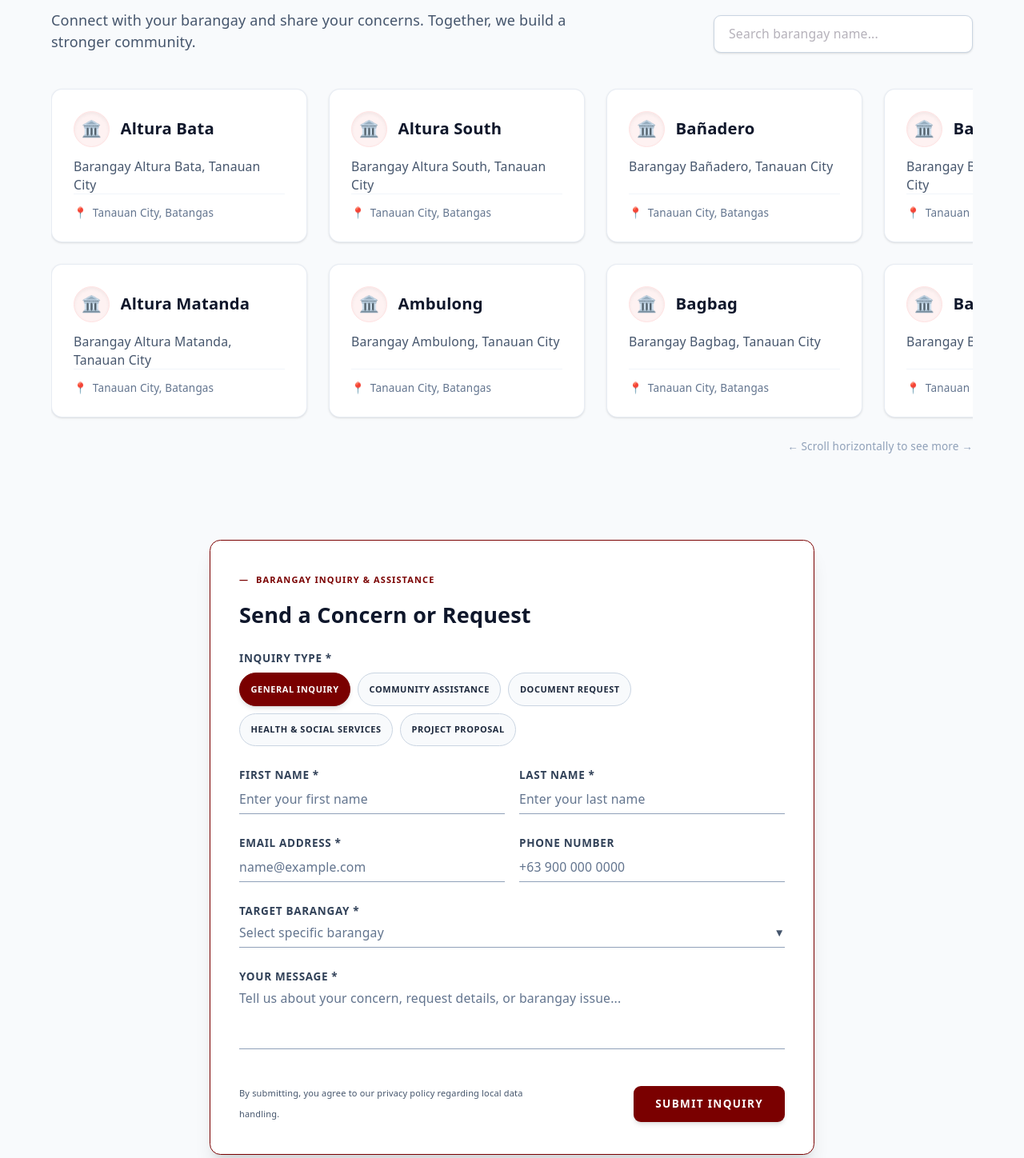
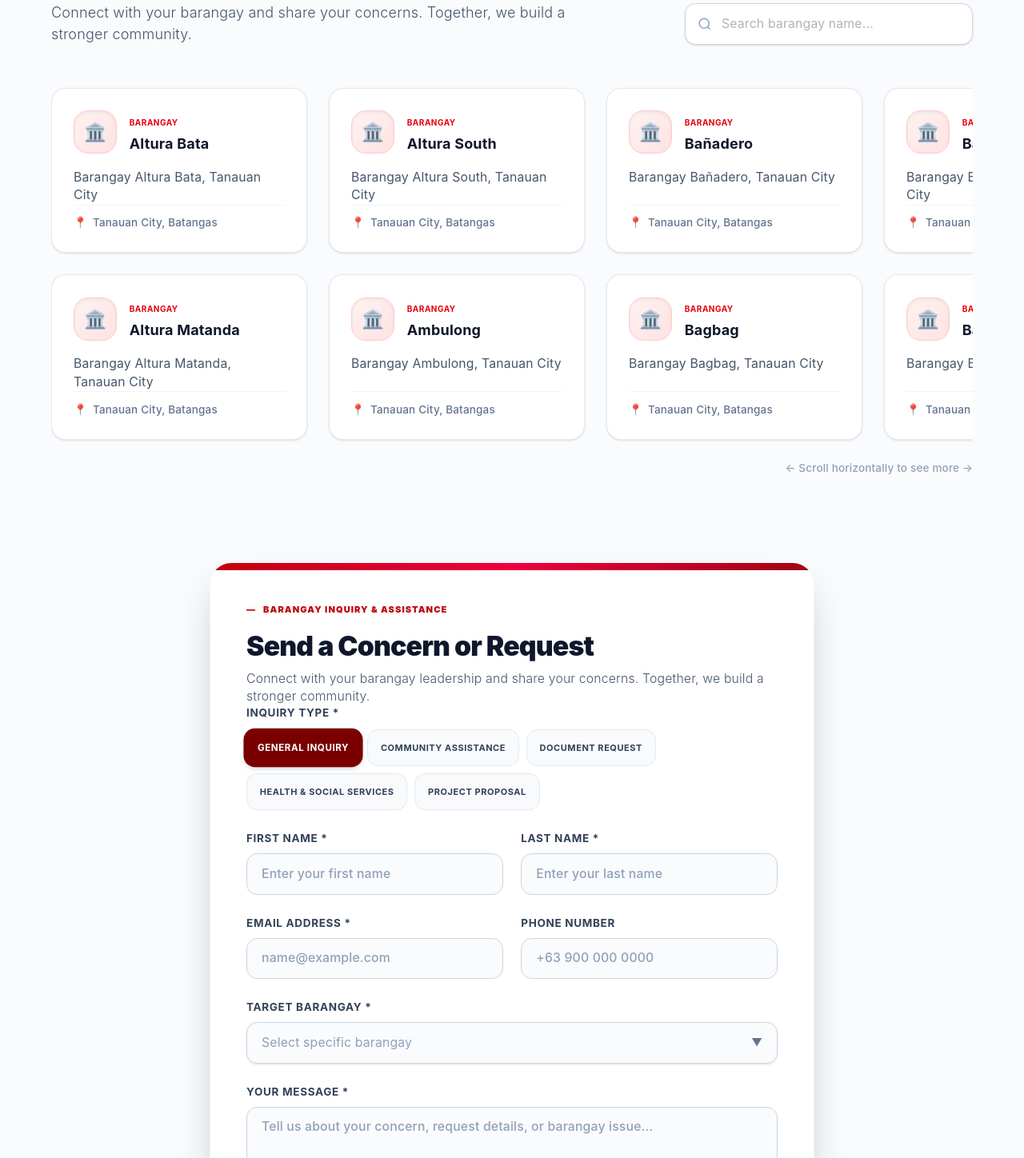
Before and after one commit to RicRicRicRicRicRic/tanauancity_redeisgn_OJT, a React (Vite) app in the folder tanauan/: page /barangays in a window 1280 px wide. Shown: the part 782-2230 px from the top of the page at 80% size. Built offline with nearby package versions, Linux system fonts and the light colour scheme.

Commit message:
UI adjustments at Barangay page

```diff
--- a/tanauan/src/components/the_city__tab/barangay.tsx
+++ b/tanauan/src/components/the_city__tab/barangay.tsx
@@ -27,7 +27,7 @@ export default function StatusHeader() {
     return () => document.removeEventListener('mousedown', handleClickOutside);
   }, []);
 
-  // Complete chronological array of all 48 barangays with logo properties added
+  // Complete chronological array of all 48 barangays with logo properties added[cite: 3]
   const barangays = [
     { name: "Altura Bata", address: "Barangay Altura Bata, Tanauan City", logo: "🏛️" },
     { name: "Altura Matanda", address: "Barangay Altura Matanda, Tanauan City", logo: "🏛️" },
@@ -61,10 +61,10 @@ export default function StatusHeader() {
     { name: "Poblacion Barangay 1", address: "Poblacion Barangay 1, Tanauan City", logo: "🏛️" },
     { name: "Poblacion Barangay 2", address: "Poblacion Barangay 2, Tanauan City", logo: "🏛️" },
     { name: "Poblacion Barangay 3", address: "Poblacion Barangay 3, Tanauan City", logo: "🏛️" },
-    { name: "Poblacion Barangay 4", address: "Poblacion Barangay 4, Tanauan City", logo: "🏛️" },
-    { name: "Poblacion Barangay 5", address: "Poblacion Barangay 5, Tanauan City", logo: "🏛️" },
-    { name: "Poblacion Barangay 6", address: "Poblacion Barangay 6, Tanauan City", logo: "🏛️" },
-    { name: "Poblacion Barangay 7", address: "Poblacion Barangay 7, Tanauan City", logo: "🏛️" },
+    { name: "Poblacion Barangay 4", address: "Barangay Poblacion Barangay 4, Tanauan City", logo: "🏛️" },
+    { name: "Poblacion Barangay 5", address: "Barangay Poblacion Barangay 5, Tanauan City", logo: "🏛️" },
+    { name: "Poblacion Barangay 6", address: "Barangay Poblacion Barangay 6, Tanauan City", logo: "🏛️" },
+    { name: "Poblacion Barangay 7", address: "Barangay Poblacion Barangay 7, Tanauan City", logo: "🏛️" },
     { name: "Sala", address: "Barangay Sala, Tanauan City", logo: "🏛️" },
     { name: "Sambat", address: "Barangay Sambat, Tanauan City", logo: "🏛️" },
     { name: "San Jose", address: "Barangay San Jose, Tanauan City", logo: "🏛️" },
@@ -79,7 +79,7 @@ export default function StatusHeader() {
     { name: "Wawa", address: "Barangay Wawa, Tanauan City", logo: "🏛️" }
   ];
 
-  // Filter based on search input
+  // Filter based on search input[cite: 3]
   const filteredBarangays = barangays.filter(item =>
     item.name.toLowerCase().includes(searchTerm.toLowerCase())
   );
@@ -102,10 +102,10 @@ export default function StatusHeader() {
   };
 
   return (
-    <div className="w-full bg-slate-50 min-h-screen flex flex-col justify-between">
+    <div className="w-full bg-slate-50/70 min-h-screen flex flex-col justify-between font-sans">
       <div>
         {/* Top Header Section */}
-        <div className="w-full bg-white py-16 md:py-40 border-b border-slate-200">
+        <div className="w-full bg-white py-16 md:py-38 border-b border-slate-200">
           <div className="max-w-5xl mx-auto px-4 md:px-0">
             <div className="my-2">
               <h1 className="text-4xl md:text-6xl font-extrabold tracking-tight text-slate-900 mb-2">
@@ -131,24 +131,33 @@ export default function StatusHeader() {
         <section className="max-w-5xl mx-auto px-4 md:px-0 py-16">
 
           {/* Section Header & Search Bar Row */}
-          <div className="flex flex-col md:flex-row md:items-end justify-between gap-6 mb-8">
+          <div className="flex flex-col md:flex-row md:items-end justify-between gap-6 mb-10">
             <div>
-              <h2 className="text-2xl md:text-3xl font-extrabold text-slate-900">
+              <div className="flex items-center gap-2 text-xs font-extrabold tracking-widest text-red-700 uppercase mb-2">
+                <span>—</span>
+                <span>EXPLORE DISTRICTS</span>
+              </div>
+              <h2 className="text-2xl md:text-3xl font-black text-slate-900">
                 Barangay Directory
               </h2>
-              <div className="w-12 h-1 bg-red-600 mt-2 mb-3 rounded-full"></div>
-              <p className="text-slate-600 text-sm md:text-base max-w-xl mx-auto font-light">
+              <p className="text-slate-600 text-sm md:text-base max-w-xl ml-4 md:ml-12 font-light">
                 Connect with your barangay and share your concerns. Together, we build a stronger community.
               </p>
             </div>
 
-            <div className="w-full md:w-72">
+            <div className="w-full md:w-80 relative">
+              <span className="absolute inset-y-0 left-0 pl-3.5 flex items-center pointer-events-none text-slate-400">
+              <svg className="w-4 h-4" fill="none" stroke="currentColor" strokeWidth="2" viewBox="0 0 24 24">
+                <circle cx="11" cy="11" r="8" />
+                <line x1="21" y1="21" x2="16.65" y2="16.65" />
+              </svg>
+            </span>
               <input
                 type="text"
                 placeholder="Search barangay name..."
                 value={searchTerm}
                 onChange={(e) => setSearchTerm(e.target.value)}
-                className="w-full px-4 py-2.5 bg-white border border-slate-300 rounded-lg text-sm focus:outline-none focus:ring-2 focus:ring-red-600 shadow-sm"
+                className="w-full pl-10 pr-4 py-3 bg-white border border-slate-300 rounded-xl text-sm focus:outline-none focus:ring-2 focus:ring-red-600 focus:border-transparent shadow-sm transition-all"
               />
             </div>
           </div>
@@ -160,55 +169,64 @@ export default function StatusHeader() {
                 filteredBarangays.map((item, index) => (
                   <div
                     key={index}
-                    className="min-w-[280px] md:min-w-[320px] max-w-[320px] bg-white p-6 rounded-xl border border-slate-200/80 shadow-sm hover:shadow-md transition-shadow duration-200 flex flex-col justify-between snap-start flex-shrink-0"
+                    className="min-w-[280px] md:min-w-[320px] max-w-[320px] bg-white p-6 rounded-2xl border border-slate-200/90 shadow-sm hover:shadow-xl hover:-translate-y-1 transition-all duration-300 flex flex-col justify-between snap-start flex-shrink-0 group"
                   >
                     <div>
-                      <div className="flex items-center gap-3 mb-3">
-                        {/* Barangay Logo Container - replace with <img src={item.logo} alt="" /> if using actual image paths */}
-                        <div className="w-10 h-10 rounded-full bg-red-50 border border-red-100 flex items-center justify-center text-lg flex-shrink-0 shadow-inner">
+                      <div className="flex items-center gap-3.5 mb-4">
+                        <div className="w-12 h-12 rounded-2xl bg-gradient-to-br from-red-50 to-red-100 border border-red-200 flex items-center justify-center text-xl flex-shrink-0 shadow-inner group-hover:scale-105 transition-transform">
                           {item.logo}
                         </div>
-                        <h3 className="text-lg font-bold text-slate-900 truncate">
+                        <div className="overflow-hidden">
+                          <span className="text-[10px] font-bold tracking-wider text-red-600 uppercase">Barangay</span>
+                          <h3 className="text-base font-bold text-slate-900 truncate">
                             {item.name}
                           </h3>
                         </div>
-                      <p className="text-slate-600 text-sm mb-4 line-clamp-2">
+                      </div>
+                      <p className="text-slate-600 text-sm mb-4 line-clamp-2 font-normal">
                         {item.address}
                       </p>
                     </div>
 
-                    <div className="pt-3 border-t border-slate-100 flex items-center gap-1.5 text-xs text-slate-500 font-medium">
+                    <div className="pt-3 border-t border-slate-100 flex items-center justify-between text-xs text-slate-500 font-medium">
+                      <span className="flex items-center gap-1.5">
                         <span>📍</span>
                         <span>Tanauan City, Batangas</span>
+                      </span>
+                      <span className="text-red-600 opacity-0 group-hover:opacity-100 transition-opacity font-semibold">View →</span>
                     </div>
                   </div>
                 ))
               ) : (
-                <div className="col-span-full w-full text-center py-12 text-slate-500">
+                <div className="col-span-full w-full text-center py-12 text-slate-500 bg-white rounded-2xl border border-dashed border-slate-300">
                   No barangays found matching "{searchTerm}".
                 </div>
               )}
             </div>
-            <p className="text-xs text-slate-400 text-right mt-2">← Scroll horizontally to see more →</p>
+            <p className="text-xs text-slate-400 text-right font-medium">← Scroll horizontally to see more →</p>
           </div>
 
           {/* Shrunk Barangay Inquiry Form Section */}
-          <div className="max-w-2xl mx-auto bg-white text-slate-900 p-6 md:p-8 rounded-xl shadow-xl border" style={{ borderColor: '#7a0000' }}>
+          <div className="max-w-2xl mx-auto bg-white text-slate-900 p-8 md:p-10 rounded-3xl shadow-2xl border border-slate-100 relative overflow-hidden">
+            <div className="absolute top-0 left-0 right-0 h-2 bg-gradient-to-r from-red-700 via-rose-600 to-red-800"></div>
 
-            <div className="flex items-center gap-2 text-[11px] font-extrabold tracking-widest uppercase mb-3" style={{ color: '#7a0000' }}>
+            <div className="flex items-center gap-2 text-[11px] font-black tracking-widest uppercase mb-3 text-red-700">
               <span>—</span>
               <span>BARANGAY INQUIRY & ASSISTANCE</span>
             </div>
 
-            <h3 className="text-xl md:text-2xl font-extrabold mb-6 text-slate-900">
+            <h3 className="text-2xl md:text-3xl font-black mb-2 text-slate-900 tracking-tight">
               Send a Concern or Request
             </h3>
+            <p className="text-slate-600 text-sm font-light mb-8">
+              Connect with your barangay leadership and share your concerns. Together, we build a stronger community.
+            </p>
 
             <form onSubmit={handleSubmit} className="space-y-6">
 
               {/* Inquiry Type Pills */}
               <div>
-                <label className="block text-xs font-bold tracking-wider text-slate-700 uppercase mb-2">
+                <label className="block text-xs font-bold tracking-wider text-slate-700 uppercase mb-2.5">
                   Inquiry Type *
                 </label>
                 <div className="flex flex-wrap gap-2">
@@ -217,10 +235,10 @@ export default function StatusHeader() {
                       type="button"
                       key={type}
                       onClick={() => setInquiryType(type)}
-                      className={`px-3 py-1.5 rounded-full text-[11px] font-bold tracking-wider transition-all duration-200 border ${
+                      className={`px-3.5 py-2 rounded-xl text-[11px] font-bold tracking-wider transition-all duration-200 border ${
                         inquiryType === type
-                          ? 'text-white shadow-md'
-                          : 'bg-slate-50 text-slate-800 border-slate-300 hover:border-[#7a0000]'
+                          ? 'text-white shadow-md scale-105'
+                          : 'bg-slate-50 text-slate-700 border-slate-200 hover:border-red-600 hover:text-red-700'
                       }`}
                       style={inquiryType === type ? { backgroundColor: '#7a0000', borderColor: '#7a0000' } : {}}
                     >
@@ -231,9 +249,9 @@ export default function StatusHeader() {
               </div>
 
               {/* Input Fields Grid */}
-              <div className="grid grid-cols-1 md:grid-cols-2 gap-4">
+              <div className="grid grid-cols-1 md:grid-cols-2 gap-5">
                 <div className="relative">
-                  <label className="block text-xs font-bold tracking-wider text-slate-700 uppercase mb-1.5">
+                  <label className="block text-xs font-bold tracking-wider text-slate-700 uppercase mb-2">
                     First Name *
                   </label>
                   <input
@@ -242,14 +260,12 @@ export default function StatusHeader() {
                     placeholder="Enter your first name"
                     value={formData.firstName}
                     onChange={(e) => setFormData({...formData, firstName: e.target.value})}
-                    className="w-full bg-transparent border-b border-slate-400 pb-1.5 text-slate-900 font-medium text-sm focus:outline-none transition-colors placeholder:text-slate-500"
-                    onFocus={(e) => e.target.style.borderColor = '#7a0000'}
-                    onBlur={(e) => e.target.style.borderColor = ''}
+                    className="w-full bg-slate-50/80 border border-slate-300 rounded-xl px-4 py-3 text-slate-900 font-medium text-sm focus:outline-none focus:ring-2 focus:ring-red-600 focus:bg-white transition-all placeholder:text-slate-400"
                   />
                 </div>
 
                 <div className="relative">
-                  <label className="block text-xs font-bold tracking-wider text-slate-700 uppercase mb-1.5">
+                  <label className="block text-xs font-bold tracking-wider text-slate-700 uppercase mb-2">
                     Last Name *
                   </label>
                   <input
@@ -258,16 +274,14 @@ export default function StatusHeader() {
                     placeholder="Enter your last name"
                     value={formData.lastName}
                     onChange={(e) => setFormData({...formData, lastName: e.target.value})}
-                    className="w-full bg-transparent border-b border-slate-400 pb-1.5 text-slate-900 font-medium text-sm focus:outline-none transition-colors placeholder:text-slate-500"
-                    onFocus={(e) => e.target.style.borderColor = '#7a0000'}
-                    onBlur={(e) => e.target.style.borderColor = ''}
+                    className="w-full bg-slate-50/80 border border-slate-300 rounded-xl px-4 py-3 text-slate-900 font-medium text-sm focus:outline-none focus:ring-2 focus:ring-red-600 focus:bg-white transition-all placeholder:text-slate-400"
                   />
                 </div>
               </div>
 
-              <div className="grid grid-cols-1 md:grid-cols-2 gap-4">
+              <div className="grid grid-cols-1 md:grid-cols-2 gap-5">
                 <div className="relative">
-                  <label className="block text-xs font-bold tracking-wider text-slate-700 uppercase mb-1.5">
+                  <label className="block text-xs font-bold tracking-wider text-slate-700 uppercase mb-2">
                     Email Address *
                   </label>
                   <input
@@ -276,14 +290,12 @@ export default function StatusHeader() {
                     placeholder="name@example.com"
                     value={formData.email}
                     onChange={(e) => setFormData({...formData, email: e.target.value})}
-                    className="w-full bg-transparent border-b border-slate-400 pb-1.5 text-slate-900 font-medium text-sm focus:outline-none transition-colors placeholder:text-slate-500"
-                    onFocus={(e) => e.target.style.borderColor = '#7a0000'}
-                    onBlur={(e) => e.target.style.borderColor = ''}
+                    className="w-full bg-slate-50/80 border border-slate-300 rounded-xl px-4 py-3 text-slate-900 font-medium text-sm focus:outline-none focus:ring-2 focus:ring-red-600 focus:bg-white transition-all placeholder:text-slate-400"
                   />
                 </div>
 
                 <div className="relative">
-                  <label className="block text-xs font-bold tracking-wider text-slate-700 uppercase mb-1.5">
+                  <label className="block text-xs font-bold tracking-wider text-slate-700 uppercase mb-2">
                     Phone Number
                   </label>
                   <input
@@ -292,31 +304,29 @@ export default function StatusHeader() {
                     maxLength={11}
                     value={formData.phone}
                     onChange={(e) => setFormData({...formData, phone: e.target.value})}
-                    className="w-full bg-transparent border-b border-slate-400 pb-1.5 text-slate-900 font-medium text-sm focus:outline-none transition-colors placeholder:text-slate-500"
-                    onFocus={(e) => e.target.style.borderColor = '#7a0000'}
-                    onBlur={(e) => e.target.style.borderColor = ''}
+                    className="w-full bg-slate-50/80 border border-slate-300 rounded-xl px-4 py-3 text-slate-900 font-medium text-sm focus:outline-none focus:ring-2 focus:ring-red-600 focus:bg-white transition-all placeholder:text-slate-400"
                   />
                 </div>
               </div>
 
               {/* Custom Downward-Flowing Barangay Dropdown Field */}
               <div className="relative" ref={dropdownRef}>
-                <label className="block text-xs font-bold tracking-wider text-slate-700 uppercase mb-1.5">
+                <label className="block text-xs font-bold tracking-wider text-slate-700 uppercase mb-2">
                   Target Barangay *
                 </label>
 
                 <div
                   onClick={() => setIsDropdownOpen(!isDropdownOpen)}
-                  className="w-full bg-transparent border-b border-slate-400 pb-1.5 text-sm text-slate-900 cursor-pointer flex justify-between items-center select-none"
+                  className="w-full bg-slate-50/80 border border-slate-300 rounded-xl px-4 py-3 text-sm text-slate-900 cursor-pointer flex justify-between items-center select-none shadow-sm hover:border-slate-400 transition-all"
                 >
-                  <span className={formData.barangayName ? "text-slate-900 font-medium" : "text-slate-500 font-normal"}>
+                  <span className={formData.barangayName ? "text-slate-900 font-medium" : "text-slate-400 font-normal"}>
                     {formData.barangayName || "Select specific barangay"}
                   </span>
-                  <span className="text-slate-600 text-xs">▼</span>
+                  <span className={`text-slate-500 text-xs transition-transform duration-200 ${isDropdownOpen ? 'rotate-180' : ''}`}>▼</span>
                 </div>
 
                 {isDropdownOpen && (
-                  <div className="absolute top-full left-0 right-0 mt-1 bg-white border border-slate-200 rounded-lg shadow-xl max-h-52 overflow-y-auto z-50">
+                  <div className="absolute top-full left-0 right-0 mt-2 bg-white border border-slate-200 rounded-xl shadow-2xl max-h-56 overflow-y-auto z-50 divide-y divide-slate-100">
                     {barangays.map((b, i) => (
                       <div
                         key={i}
@@ -324,7 +334,7 @@ export default function StatusHeader() {
                           setFormData({...formData, barangayName: b.name});
                           setIsDropdownOpen(false);
                         }}
-                        className="px-4 py-2 text-sm font-medium text-slate-800 hover:bg-red-50 hover:text-[#7a0000] cursor-pointer transition-colors border-b border-slate-100 last:border-none"
+                        className="px-4 py-2.5 text-sm font-medium text-slate-700 hover:bg-red-50 hover:text-red-800 cursor-pointer transition-colors"
                       >
                         {b.name}
                       </div>
@@ -335,33 +345,29 @@ export default function StatusHeader() {
 
               {/* Message Box */}
               <div className="relative">
-                <label className="block text-xs font-bold tracking-wider text-slate-700 uppercase mb-1.5">
+                <label className="block text-xs font-bold tracking-wider text-slate-700 uppercase mb-2">
                   Your Message *
                 </label>
                 <textarea
                   required
-                  rows={3}
+                  rows={4}
                   placeholder="Tell us about your concern, request details, or barangay issue..."
                   value={formData.message}
                   onChange={(e) => setFormData({...formData, message: e.target.value})}
-                  className="w-full bg-transparent border-b border-slate-400 pb-1.5 text-slate-900 font-medium text-sm focus:outline-none transition-colors resize-none placeholder:text-slate-500"
-                  onFocus={(e) => e.target.style.borderColor = '#7a0000'}
-                  onBlur={(e) => e.target.style.borderColor = ''}
+                  className="w-full bg-slate-50/80 border border-slate-300 rounded-xl px-4 py-3 text-slate-900 font-medium text-sm focus:outline-none focus:ring-2 focus:ring-red-600 focus:bg-white transition-all resize-none placeholder:text-slate-400"
                 ></textarea>
               </div>
 
               {/* Submit Row */}
-              <div className="flex flex-col sm:flex-row items-start sm:items-center justify-between gap-4 pt-2">
-                <p className="text-[11px] font-medium text-slate-600 max-w-xs">
-                  By submitting, you agree to our privacy policy regarding local data handling.
+              <div className="flex flex-col sm:flex-row items-start sm:items-center justify-between gap-4 pt-4 border-t border-slate-100">
+                <p className="text-[11px] font-medium text-slate-500 max-w-xs leading-relaxed">
+                  By submitting, you agree to our privacy policy regarding local data handling[cite: 3].
                 </p>
 
                 <button
                   type="submit"
-                  className="w-full sm:w-auto px-6 py-3 text-white font-bold text-xs tracking-widest uppercase rounded-lg shadow-md transition-all duration-200 cursor-pointer"
+                  className="w-full sm:w-auto px-8 py-3.5 text-white font-bold text-xs tracking-widest uppercase rounded-xl shadow-lg hover:shadow-red-900/20 transition-all duration-200 cursor-pointer transform hover:-translate-y-0.5 active:translate-y-0"
                   style={{ backgroundColor: '#7a0000' }}
-                  onMouseEnter={(e) => (e.currentTarget.style.backgroundColor = '#5c0000')}
-                  onMouseLeave={(e) => (e.currentTarget.style.backgroundColor = '#7a0000')}
                 >
                   Submit Inquiry
                 </button>
--- a/tanauan/src/components/ui/Navbar.tsx
+++ b/tanauan/src/components/ui/Navbar.tsx
@@ -62,7 +62,6 @@ function Navbar() {
       href: '#',
       hasDropdown: true,
       dropdownItems: [
-        { name: 'Placeholder', path: '/services/business-permit' },
         { name: 'Senior Citizen ID and Benefits', path: '/senior_citizen_id_benefits' },
         { name: 'Educational Assistance', path: '/educational_assistance' },
         { name: 'City Planning', path: '/city_planning' },
```
Lines whose indentation alone changed are shown as unchanged.
